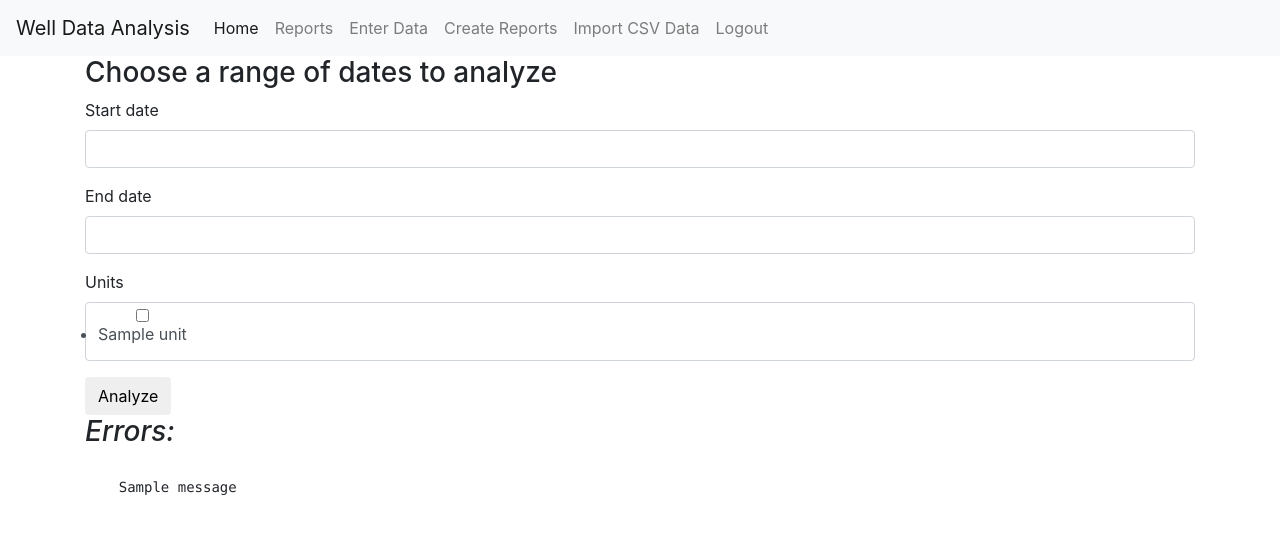
After one commit to kylebruder/ganymede, a Django app: page /analysis/create-meta-report/ in a window 1280 px wide. The commit adds this page. Shown: the top 534 px of the page. Run offline with Django 3.2, Linux system fonts and the light colour scheme; a user stored in the database is signed in; tables that the repository leaves empty hold one stand-in row (values such as "Sample post"); one stand-in notice (Sample message) is shown; some libraries are stand-ins or nearby versions.

Commit message:
Add datetime to first and last statistics on WellReportDetail view; Implement MetaReport CRUDs; Change time series graphs in WellReports to line and add moving average option to CreateWellReportView

```diff
--- a/analysis/forms.py
+++ b/analysis/forms.py
@@ -10,6 +10,15 @@ from . import models
 class UploadFileForm(forms.Form):
     file_field = forms.FileField(
         widget=forms.ClearableFileInput(attrs={'multiple': True})
+    )
+
+class MetaReportSelector(forms.Form):
+    start_date = forms.DateTimeField()
+    end_date = forms.DateTimeField()
+    units = forms.ModelMultipleChoiceField(
+        queryset=models.Unit.objects.all(),
+        widget=forms.CheckboxSelectMultiple(),
+        required=True
     )
 
 class DateRangeSelector(forms.Form):
--- /dev/null
+++ b/analysis/templates/analysis/createmetareport.html
@@ -0,0 +1,18 @@
+{% extends 'base.html' %}
+{% load bootstrap4 %}
+{% block body_block %}
+<h3>Choose a range of dates to analyze</h3>
+<form method="post" enctype="multipart/form-data">
+  {% csrf_token %}
+  {% bootstrap_form form %}
+  <input type="submit" value="Analyze" class="btn btn-default">
+</form>
+{% if messages %}
+<h3><i>Errors:</i></h3>
+<pre>
+  {% for message in messages %}
+    {{ message }}
+  {% endfor %}
+</pre>
+{% endif %}
+{% endblock %}
--- a/analysis/urls.py
+++ b/analysis/urls.py
@@ -3,25 +3,44 @@ from . import views
 from django.contrib.staticfiles.urls import static, staticfiles_urlpatterns
 
 app_name = "analysis"
-try:
-    urlpatterns = [
-        path('upload/', views.FileFieldView.as_view(), name='upload'),
-        path('create-report/',
-            views.CreateWellReport.as_view(),
-            name='create_report'
-        ),
-        path('enter-well-data/',
-            views.CreateWellReading.as_view(),
-            name='enter_well_data'
-        ),
-        path('reports/',
-            views.WellReportListView.as_view(),
-            name='report_list'
-        ),
-        path('reports/<int:pk>/',
-            views.WellReportDetailView.as_view(),
-            name='report_detail'
-        )
-    ]
-except:
-    urlpatterns = []
+#try:
+urlpatterns = [
+    path('upload/', views.FileFieldView.as_view(), name='upload'),
+    path(
+        'create-meta-report/',
+         views.CreateMetaReport.as_view(),
+         name='create_meta_report'
+    ),
+    path(
+        'meta-reports/',
+         views.MetaReportListView.as_view(),
+         name='metareport_list'
+    ),
+    path(
+        'meta-reports/<int:pk>/',
+        views.MetaReportDetailView.as_view(),
+        name='meta_report_detail'
+    ),
+    path(
+        'create-report/',
+        views.CreateWellReport.as_view(),
+        name='create_report'
+    ),
+    path(
+        'enter-well-data/',
+        views.CreateWellReading.as_view(),
+        name='enter_well_data'
+    ),
+    path(
+        'reports/',
+        views.WellReportListView.as_view(),
+        name='report_list'
+    ),
+    path(
+        'reports/<int:pk>/',
+        views.WellReportDetailView.as_view(),
+        name='report_detail'
+    )
+]
+#except:
+#    urlpatterns = []
--- a/analysis/views.py
+++ b/analysis/views.py
@@ -16,7 +16,7 @@ from django.views.generic.detail import DetailView
 from django.views.generic.list import ListView
 from django.core.files.images import ImageFile
 from matplotlib import pyplot as plt
-from .forms import UploadFileForm, DateRangeSelector
+from .forms import UploadFileForm, DateRangeSelector, MetaReportSelector
 from .models import Well, WellReading, WellReport, Unit, MetaReport
 from io import TextIOWrapper, BytesIO
 import os
@@ -53,11 +53,43 @@ class FileFieldView(LoginRequiredMixin, FormView):
         else:
             return self.form_invalid(form)
 
+class CreateMetaReport(LoginRequiredMixin, FormView):
+    # View to create a report based on a date range
+    form_class = MetaReportSelector
+    template_name = 'analysis/createmetareport.html'
+    success_url = reverse_lazy('analysis:metareport_list')
+
+    def post(self, request, *args, **kwargs):
+        form_class = self.get_form_class()
+        form = self.get_form(form_class)
+        if form.is_valid():
+            export_csv(request, form)
+            return self.form_valid(form)
+        else:
+            return self.form_invalid(form)
+
+class MetaReportListView(LoginRequiredMixin, ListView):
+    model = MetaReport
+    paginate_by = 100
+    #template_name = 'analysis/wellreport_list.html'
+    def get_context_data(self, **kwargs):
+        context = super().get_context_data(**kwargs)
+        #context['now'] = timezone.now()
+        return context
+
+class MetaReportDetailView(LoginRequiredMixin, DetailView):
+    model = MetaReport
+    template_name = 'analysis/metareport_detail.html'
+
+    def get_context_data(self, **kwargs):
+        context = super().get_context_data(**kwargs)
+        return context
+
 class CreateWellReport(LoginRequiredMixin, FormView):
     # View to create a report based on a date range
     form_class = DateRangeSelector
     template_name = 'analysis/createwellreport.html'
-    success_url = reverse_lazy('analysis:create_report')
+    success_url = reverse_lazy('analysis:report_list')
 
     def post(self, request, *args, **kwargs):
         form_class = self.get_form_class()
@@ -101,6 +133,123 @@ class CreateWellReading(LoginRequiredMixin, CreateView):
 
 ##### View functions #####
 
+
+def export_csv(request, form):
+    '''
+    Takes a POST request and form object containing data that will be used for
+    creating a MetaReport containing a CSV file.
+    Looks for the following keys in form.cleaned_data:
+    units - a list of choices from a MultipleModelChoice form field
+    start_date - an entry from a DateTimeField form field
+    end_date - an entry from a DateTimeField form field
+    '''
+    # Get the wells specified in the form data
+    wells = Well.objects.all()
+    units = form.cleaned_data['units']
+    # Set model parameters here
+    start_date = form.cleaned_data['start_date']
+    end_date = form.cleaned_data['end_date']
+    dt_format = "%x"
+    report_context="All wells"
+    report_title=report_context + " from {} to {}".format(
+            start_date.strftime(dt_format),
+            end_date.strftime(dt_format),
+    )
+    # Create the path where the CSV file will live
+    media_dir = datetime.now().strftime("media/%Y/%m/%d/")
+    dest_dir = os.path.join(
+        settings.BASE_DIR,
+        media_dir
+    )
+    try:
+        os.makedirs(dest_dir)
+    except:
+        print('{} could not be created!'.format(dest_dir))
+    filename = report_title.replace(" ", "_").replace("/", ".") + str(datetime.now().time()) + ".csv"
+    dest_path = dest_dir + filename
+    # Initialize the CSV file and header
+    csv_file = open(dest_path, 'w', newline='')
+    csv_writer = csv.writer(
+        csv_file,
+        delimiter=',',
+        quotechar='|',
+        quoting=csv.QUOTE_MINIMAL,
+    )
+    csv_writer.writerow([
+        "Well",
+        "Units",
+        "Start",
+        "End",
+        "First Reading",
+        "First Date",
+        "Last Reading",
+        "Last Date",
+        "Min",
+        "Max",
+        "Mean",
+    ])
+    # Perform the analysis for each well
+    for well in wells:
+        w = Well.objects.get(name=well)
+        for unit in units:
+            u = Unit.objects.get(name=unit)
+            # Match well readings that match the well and the unit
+            # and fall within the date range
+            # Each time this loop runs it adds a line to the CSV file
+            matched_readings = WellReading.objects.filter(
+                well=w,
+                date__range=(start_date, end_date),
+                unit=u
+            )
+            # Prepare date for Pandas and NumPy
+            values = []
+            dates = []
+            try:
+                first_date = matched_readings.earliest('date').date
+                last_date = matched_readings.latest('date').date
+            except:
+                pass
+            for reading in matched_readings:
+                values.append(reading.value)
+                dates.append(reading.date.strftime(dt_format))
+            if len(values) == len(dates):
+                pass
+            else:
+                print("Warning: Number of values does not match number of dates")
+            # Get the statistics
+            if values:
+                mean = np.mean(values)
+                minimum = min(values)
+                maximum = max(values)
+                first = values[0]
+                last = values[-1]
+                # Write the line to the CSV file
+                csv_writer.writerow([
+                    str(w),
+                    str(u),
+                    start_date.strftime(dt_format),
+                    end_date.strftime(dt_format),
+                    first,
+                    first_date.strftime(dt_format),
+                    last,
+                    last_date.strftime(dt_format),
+                    minimum,
+                    maximum,
+                    mean,
+                ])
+    # Create a MetaReport
+    #try:
+    meta_report, created = MetaReport.objects.get_or_create(
+        user=request.user,
+        title=report_title,
+        start_date=start_date,
+        end_date=end_date,
+        csv= datetime.now().strftime("%Y/%m/%d/") + filename
+    )
+    csv_file.close()
+    #except:
+    #    pass
+
 def analyze_by_date(request, form):
     '''
     Takes a POST request and form object containing data that will be used for
@@ -134,6 +283,15 @@ def analyze_by_date(request, form):
             # Prepare date for MatPlot and NumPy
             values = []
             dates = []
+            mr_count = matched_readings.count() - 1
+            try:
+                first_date = matched_readings.earliest('date').date
+            except:
+                pass
+            try:
+                last_date = matched_readings.latest('date').date
+            except:
+                pass
             for reading in matched_readings:
                 values.append(reading.value)
                 dates.append(reading.date.strftime("%x"))
@@ -148,30 +306,41 @@ def analyze_by_date(request, form):
                 mean = np.mean(values)
                 minimum = min(values)
                 maximum = max(values)
+                first = values[0]
                 last = values[-1]
                 # Create a WellReport model instance for each file
                 dt_format = "%x"
-                report_title='{} {} in {} from {} to {}'.format(
+                report_title='{} {} in {}'.format(
                     w,
-                    u.measurement_type,
+                    u.measurement_type.title(),
                     u.name,
-                    start_date.strftime(dt_format),
-                    end_date.strftime(dt_format)
+                    first_date.strftime(dt_format),
+                    last_date.strftime(dt_format)
                 )
                 report, created = WellReport.objects.get_or_create(
                     well=w,
                     user=request.user,
-                    title=report_title,
+                    title=report_title + ' from {} to {}'.format(
+                        first_date.strftime(dt_format),
+                        last_date.strftime(dt_format)
+                    ),
                     start_date=start_date,
                     end_date=end_date,
                     unit=u,
                     mean=mean,
                     minimum=minimum,
                     maximum=maximum,
-                    last=last
+                    first=first,
+                    first_date=first_date,
+                    last=last,
+                    last_date=last_date,
                 )
                 # Create the graph
                 # Create the path where the graph will live
+                dti = pd.DatetimeIndex(dates)
+                df = pd.Series(values, index=dti)
+                print(dti.freq)
+
                 dest_dir = os.path.join(
                     settings.BASE_DIR,
                     datetime.now().strftime("media/%Y/%m/%d/")
@@ -182,15 +351,8 @@ def analyze_by_date(request, form):
                     pass
 
                 dest_path = dest_dir+str(report.pk)+".png"
-                plt.bar(dates, values, width=1, color="blue")
-                plt.xlabel("Date")
-                plt.ylabel(unit)
-                plt.title(report_title)
-                plt.tick_params(axis='x', rotation=45)
-                # Only label every other tick on the x axis
-                #for label in plt.axes().xaxis.get_ticklabels()[::2]:
-                #    label.set_visible(False)
-                plt.tight_layout()
+
+                plt = make_double_sma_time_fig(df, u.name, 5, 10, report_title)
                 plt.savefig(dest_path)
                 plt.close()
 
@@ -202,11 +364,65 @@ def analyze_by_date(request, form):
             else:
                 print('There was no data for {}'.format(w))
 
+def make_double_sma_time_fig(
+    df,
+    units='units',
+    sma1=20,
+    sma2=60,
+    title='Untitled'
+    ):
+    '''
+    A helper function to make a time series graph with two moving averages.
+
+    Keyword Arguments:
+    df -- a data frame object
+    units -- a string to be used to label the y axis
+    sma1 -- the number of periods for the first moving average
+    sma2 -- the number of periods for the second moving average
+    title -- the title of the graph
+    '''
+
+
+    plt.plot(df, label=units)
+    plt.plot(
+        df.rolling(
+            sma1,
+            min_periods=1,
+            center=True
+        ).mean(),
+        label='{} value SMA'.format(sma1)
+    )
+    plt.plot(
+        df.rolling(
+            sma2,
+            min_periods=5,
+            center=True
+        ).mean(),
+        label='{} value SMA'.format(sma2)
+    )
+    plt.hlines(df.mean(), df.index[0], df.index[-1], linestyle='--', label='mean')
+    plt.xlabel("Date")
+    plt.ylabel(units)
+    plt.title(title)
+    plt.legend()
+    plt.tick_params(axis='x', rotation=45)
+    plt.tight_layout()
+    return plt
+
 def handle_csv_file(request, in_file, name='file'):
     '''
     Handles an uploaded file from a POST request by
-    getting or creating several model objects.
-    Returns nothing.
+    getting or creating the following model objects:
+    * Well
+    * Unit
+    * WellReading
+    The objects must be imported from analysis.models
+    when calling this function.
+    The name of the well is derived from the begining of the filename.
+    The units are derived from column D [3] in the header.
+    The WellReadings are created based on the datetime and value;
+    columns A [0] and D [3]
+
 
     Keyword arguments:
     request -- POST request object
@@ -227,9 +443,16 @@ def handle_csv_file(request, in_file, name='file'):
     #    )
 
     # Get the unit type from the file name
-    unit_name, metric = get_unit_type(name)
+    # Convert in memory bytestream in to text
+    fo = TextIOWrapper(in_file, encoding=request.encoding)
+    # Create models out of the uploaded files
+    reader = csv.reader(fo)
+    headers = next(reader)
+    # Keep track of the line number
+    line = 1
+    unit_name, metric = get_unit_type(headers[3])
 
-    # Get or create a Unit object based on the begining of the filename
+    # Get or create a Unit object based on the value header
     try:
         unit, created = Unit.objects.get_or_create(
             name=unit_name,
@@ -238,13 +461,6 @@ def handle_csv_file(request, in_file, name='file'):
     except:
         unit = None
 
-    # Convert in memory bytestream in to text
-    fo = TextIOWrapper(in_file, encoding=request.encoding)
-    # Create models out of the uploaded files
-    reader = csv.reader(fo)
-    next(reader)
-    # Keep track of the line number
-    line = 1
     for row in reader:
         # Increment line number
         line += 1
@@ -331,13 +547,13 @@ def handle_csv_file(request, in_file, name='file'):
 
 def get_unit_type(string):
     '''
-    Given a filename in string format, ascertain the unit type.
+    Given a string, ascertain the unit type.
     Returns unit, metric as strings.
     '''
-    if '_CL' in string:
+    if "milligram per litre" in string:
         unit = 'mg/L'
         metric = 'chloride content'
-    elif '_WL' in string:
+    elif 'foot' in string:
         unit = 'feet'
         metric = 'height'
     else:
--- a/wells/settings.py
+++ b/wells/settings.py
@@ -25,7 +25,7 @@ SECRET_KEY = '(0n!i+57$a4u-*z799=jz$ko4zaq*)^yc(y)n4z70g2q_hv(56'
 # SECURITY WARNING: don't run with debug turned on in production!
 DEBUG = True
 
-ALLOWED_HOSTS = ['192.168.0.159', '192.168.154.112', '10.173.10.67']
+ALLOWED_HOSTS = ['testserver', '192.168.0.159', '192.168.154.112', '10.173.10.67']
 
 
 # Application definition
```
Also changed, not shown: analysis/models.py (+7 -1 lines), analysis/templates/analysis/metareport_detail.html (added, +12 -0 lines), analysis/templates/analysis/metareport_list.html (added, +19 -0 lines), analysis/templates/analysis/wellreport_detail.html (+7 -6 lines).
